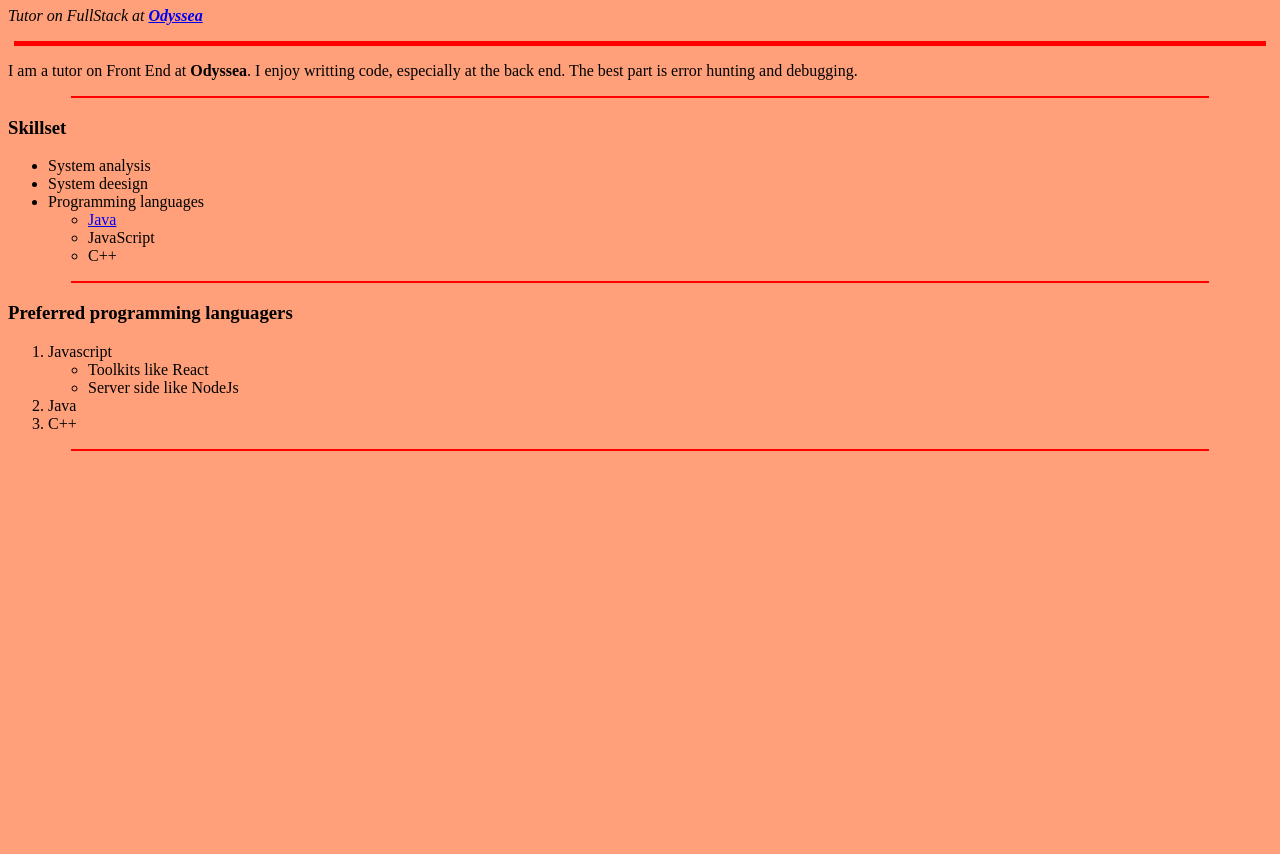
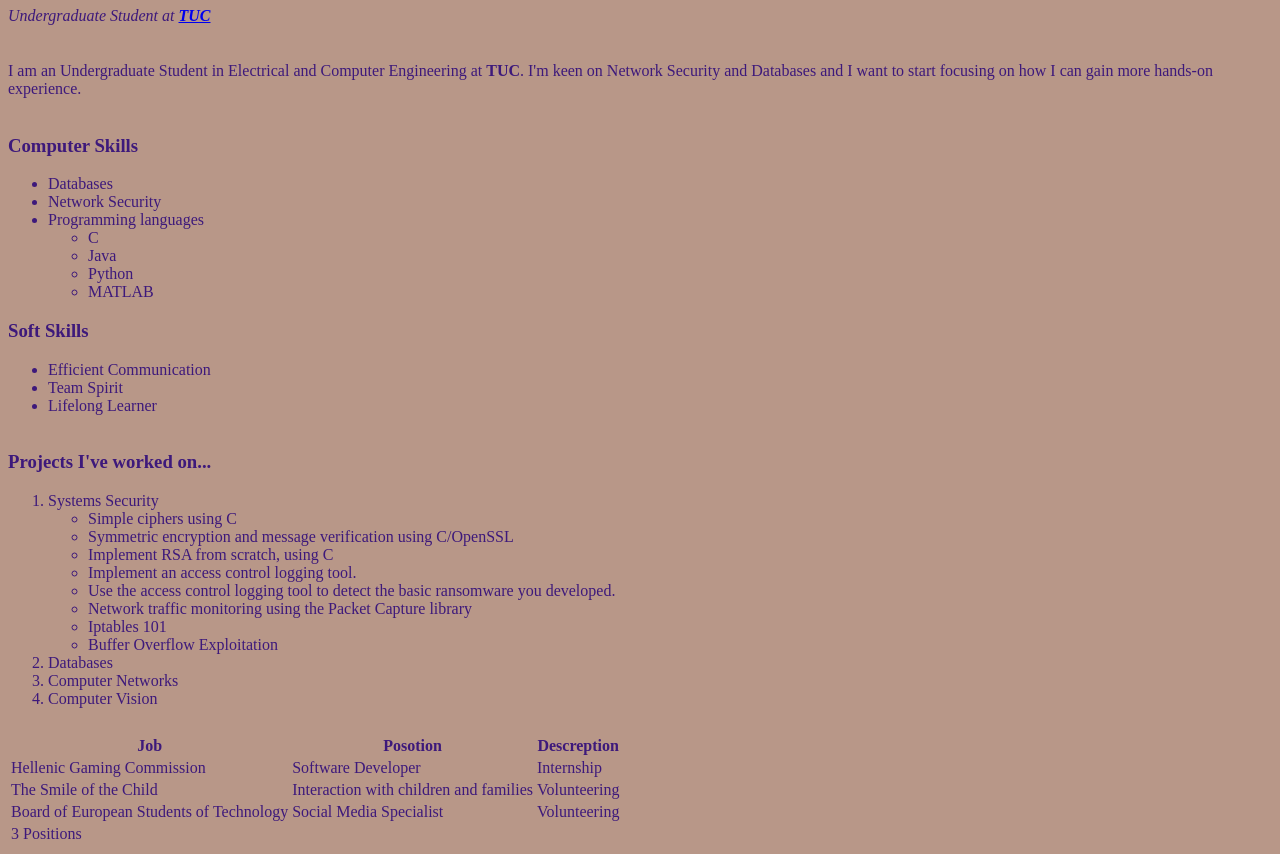
Before and after one commit to sofkage/FE21PersonalPage, a plain HTML site: page index.html in a window 1280 px wide. Shown: the part 73-927 px from the top of the page. Before the commit the page ends 800 px from the top, so only its background shows below. Drawn offline with Linux system fonts and the light colour scheme.

Commit message:
details and tables

```diff
--- a/index.css
+++ /dev/null
@@ -1,3 +0,0 @@
-
-hr {background-color:red; border-style: none; height: 2px; width:90%}
-body { background-color: lightsalmon;}
--- a/index.html
+++ b/index.html
@@ -5,41 +5,91 @@
     <meta charset="UTF-8">
     <meta http-equiv="X-UA-Compatible" content="IE=edge">
     <meta name="viewport" content="width=device-width, initial-scale=1.0">
-    <title>Denis:. Personal Page 🤙</title>
-    <link rel="stylesheet" href="index.css">
+    <title>Sofia's Personal Page 🔥 </title>
+    <link rel="stylesheet" href="styles/index.css">
 </head>
 
 <body>
-    <h1 style="color: #7f38a5;">Denis Pyr</h1>
-    <p><em>Tutor on FullStack at <strong><a href="http://www.odyssea.com/">Odyssea</a></strong></em></p>
+    <h1>Sofia Kafritsa Georganta</h1>
+    <p><em>Undergraduate Student at <strong><a href="https://www.tuc.gr/index.php?id=4992">TUC</a></strong></em></p>
     <hr style="height:5px;width:99%">
-    <p>I am a tutor on Front End at <strong>Odyssea</strong>. I enjoy writting code, especially at the back end. The
-        best part is error hunting and debugging.</p>
+    <p>I am an Undergraduate Student in Electrical and Computer Engineering at <strong>TUC</strong>. I'm keen on Network Security and Databases
+        and I want to start focusing on how I can gain more hands-on experience.</p>
     <hr>
-    <h3>Skillset</h3>
+    <h3>Computer Skills</h3>
     <ul>
-        <li>System analysis</li>
-        <li>System deesign</li>
+        <li>Databases</li>
+        <li>Network Security</li>
         <li>Programming languages</li>
         <ul>
-            <li><a href="https://en.wikipedia.org/wiki/Java_(programming_language)">Java</a></li>
-            <li>JavaScript</li>
-            <li>C++</li>
+            <li>C</a></li>
+            <li>Java</li>
+            <li>Python</li>
+            <li>MATLAB</li>
+
         </ul>
     </ul>
+
+    <h3>Soft Skills</h3>
+    <ul>
+        <li>Efficient Communication</li>
+        <li>Team Spirit</li>
+        <li>Lifelong Learner</li>
+
+    </ul>
+
     <hr>
-    <h3>Preferred programming languagers</h3>
+    <h3>Projects I've worked on...</h3>
     <ol>
-        <li>Javascript</li>
+        <li>Systems Security</li>
         <ul>
-            <li>Toolkits like React</li>
-            <li>Server side like NodeJs</li>
+            <li>Simple ciphers using C</li>
+            <li>Symmetric encryption and message verification using C/OpenSSL	</li>
+            <li>Implement RSA from scratch, using C	</li>
+            <li>Implement an access control logging tool.	</li>
+            <li>Use the access control logging tool to detect the basic ransomware you developed.	</li>
+            <li>Network traffic monitoring using the Packet Capture library	</li>
+            <li>Iptables 101</li>
+            <li>Buffer Overflow Exploitation	</li>
+
+
         </ul>
-        <li>Java</li>
-        <li>C++</li>
+        <li>Databases</li>
+        <li>Computer Networks</li>
+        <li>Computer Vision</li>
     </ol>
     <hr>
+    <table>
+        <thead>
+        <tr>
+            <th>Job</th>
+            <th>Posotion</th>
+            <th>Descreption</th>
+        </th>
+    </thead>
+            <body>
+                <tr>
+                    <td>Hellenic Gaming Commission</td>
+                    <td>Software Developer</td>
+                    <td>Internship</td>
+                </tr>
+                <tr>
+                    <td>The Smile of the Child</td>
+                    <td>Interaction with children and families </td>
+                    <td>Volunteering</td>
+                </tr>
+                <tr>
+                    <td>Board of European Students of Technology</td>
+                    <td>Social Media Specialist</td>
+                    <td>Volunteering</td>
+                </tr>
+            </body>
+        <tfoot>
+            <tr><td>3 Positions </td>
+        </tfoot>
+    </table>
 
 </body>
 
+
 </html>
--- /dev/null
+++ b/styles/index.css
@@ -0,0 +1,10 @@
+
+hr {background-color:rgba(94, 94, 138, 0);
+    border-style: none;
+    height: 2px;
+    width:90%}
+
+body { background-color: rgb(184, 151, 136);
+       color: rgb(61, 25, 123)
+
+    ;}
```
